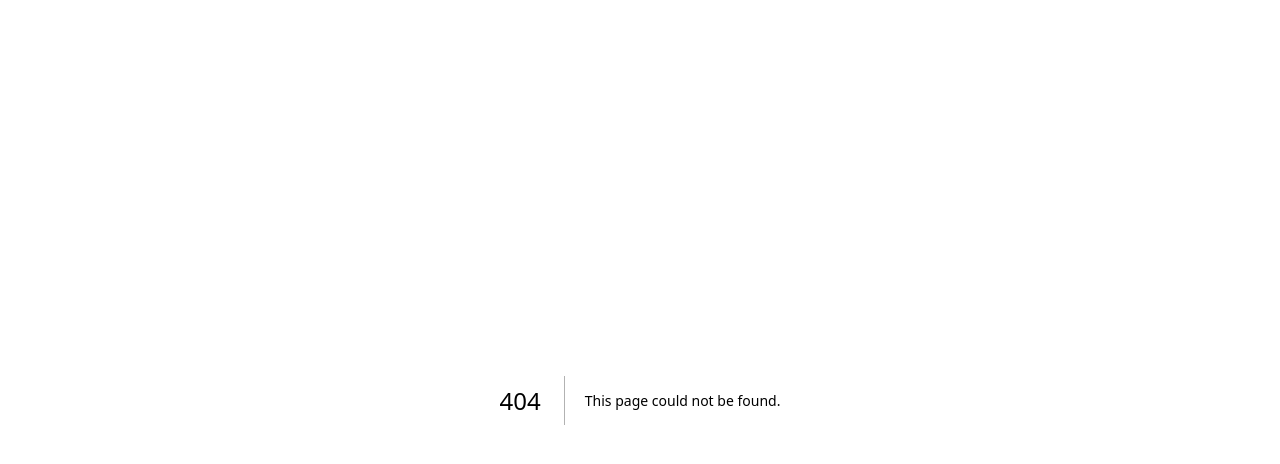
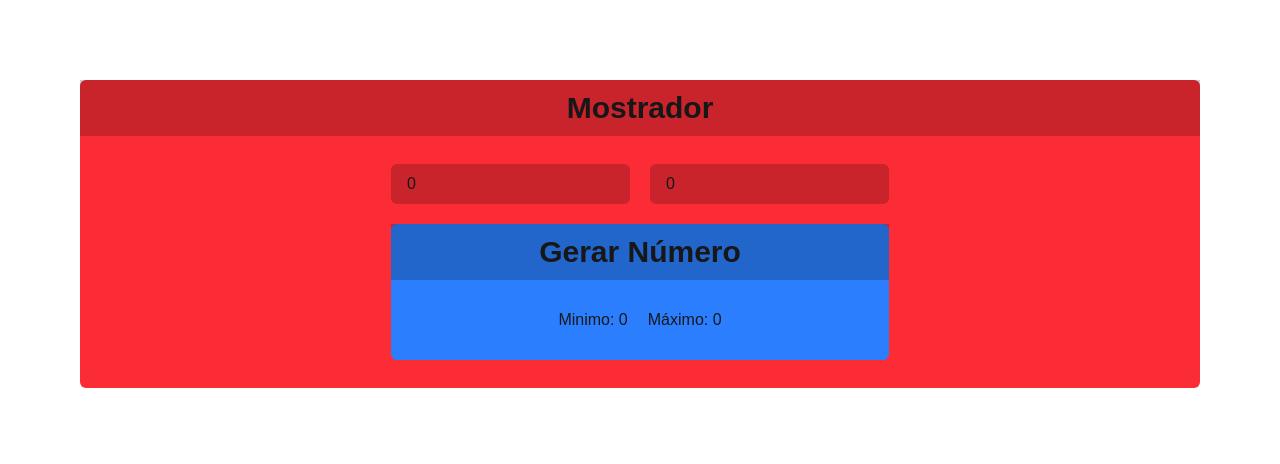
Before and after one commit to breno-facanha/Gerenciamento_De_Estado, a Next.js app: page /revisao/comunicacao in a window 1280 px wide. Before the commit this address had no page. Shown: the top 464 px of the page. Built offline with nearby package versions, Linux system fonts and the light colour scheme.

Commit message:
criado componente de comunicao e feito exemplo de comiunicacao direta com estados

```diff
--- /dev/null
+++ b/src/components/comunicacao/GerarNumero.tsx
@@ -0,0 +1,21 @@
+import Area from "../template/Area";
+
+interface GerarNumeroProps {
+    numero1: number;
+    numero2: number;
+}
+
+
+export default function GerarNumero({ numero1, numero2 }: GerarNumeroProps) {
+    const min = Math.min(numero1, numero2);
+    const max = Math.max(numero1, numero2);
+    return (
+        <Area titulo="Gerar Número" cor="blue">
+          <div className="flex gap-5">
+            <span>Minimo: {min}</span>
+            <span>Máximo: {max}</span>
+          </div>
+        </Area>
+
+    )
+}
--- /dev/null
+++ b/src/components/comunicacao/Mostrador.tsx
@@ -0,0 +1,17 @@
+import { useState } from "react";
+import Area from "../template/Area";
+import GerarNumero from "./GerarNumero";
+
+export default function Mostrador() {
+    const [n1, setN1] = useState(0);
+    const [n2, setN2] = useState(0);
+    return (
+        <Area titulo="Mostrador" cor="red">
+            <div className="flex mb-5 gap-5">
+                <input type="number" value={n1} onChange={e => setN1(+e.target.value)} className="input" />
+                <input type="number" value={n2} onChange={e => setN2(+e.target.value)} className="input" />
+            </div>
+            <GerarNumero numero1={n1} numero2={n2}/>
+        </Area>
+    );
+}
--- a/src/pages/index.tsx
+++ b/src/pages/index.tsx
@@ -1,5 +1,6 @@
 import MenuItem from "@/components/template/MenuItem";
-import { TbForms } from "react-icons/tb";
+import { TbForms, TbArrowsDownUp } from "react-icons/tb";
+
 
 
 
@@ -13,8 +14,9 @@ export default function Home() {
         <span className="opacity-40 font-thin">Gerenciamento de Estado</span>
         <span className="font-black bg-gradient-to-r from-blue-500 to-gray-500 text-transparent bg-clip-text">Estado</span>
       </div>
-      <div>
+      <div className="flex flex-wrap justify-around w-3/5">
         <MenuItem icone={<TbForms />} texto="Estado" url="/revisao/estado" />
+        <MenuItem icone={<TbArrowsDownUp />} texto="Comunicação" url="/revisao/comunicacao" />
       </div>
     </div>
   );
--- /dev/null
+++ b/src/pages/revisao/comunicacao.tsx
@@ -0,0 +1,9 @@
+import Mostrador from "@/components/comunicacao/Mostrador";
+
+export default function Comunicacao() {
+    return (
+        <div className="flex p-20">
+            <Mostrador />
+        </div>
+    );
+}
--- /dev/null
+++ b/src/pages/revisao/estado.tsx
@@ -0,0 +1,16 @@
+import Area from "@/components/template/Area";
+import { useState } from "react";
+
+export default function Estado() {
+    const [texto, setTexto] = useState('Valor Incial')
+
+    return (
+        <div className="p-20">
+            <Area titulo="Revisão Estado" cor="blue">
+                <input type="text" value={texto} onChange={e => setTexto(e.target.value)} placeholder="Digite algo..." className="input" />
+                {/* <button className="pl-5" onClick={() => setTexto('Alterado')}>Alterar</button> */}
+                <span className="pl-5">{texto}</span>
+            </Area>
+        </div>
+    )
+}
--- a/src/styles/globals.css
+++ b/src/styles/globals.css
@@ -24,3 +24,11 @@ body {
   color: var(--foreground);
   font-family: Arial, Helvetica, sans-serif;
 }
+
+@layer components {
+  .input {
+    @apply bg-black/20 px-4 py-2 rounded-md;
+    @apply focus:outline-none;
+    @apply focus:ring-2 focus:ring-white/30;
+  }
+}
```
